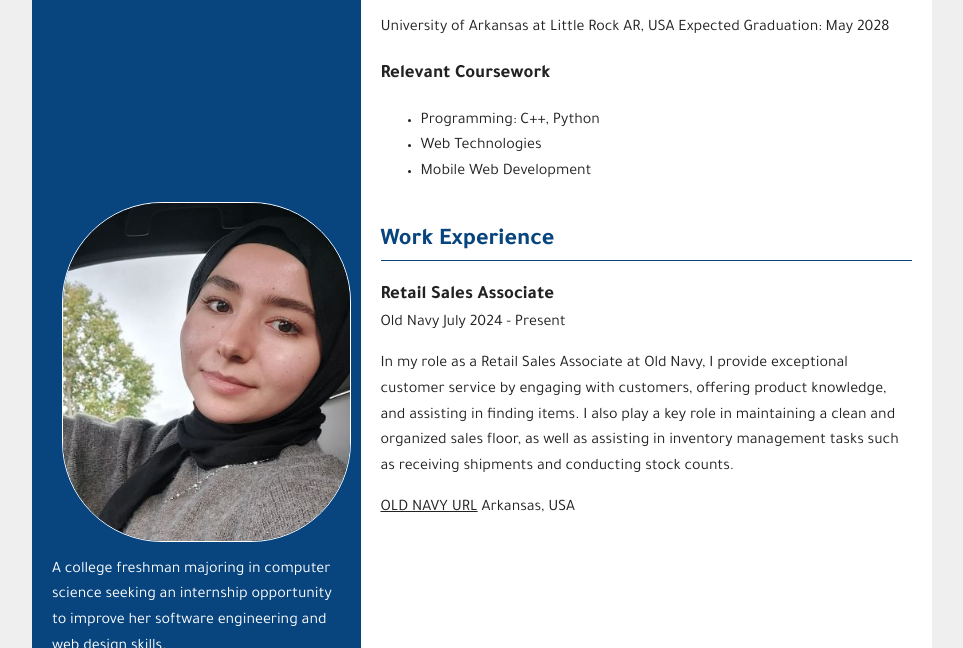
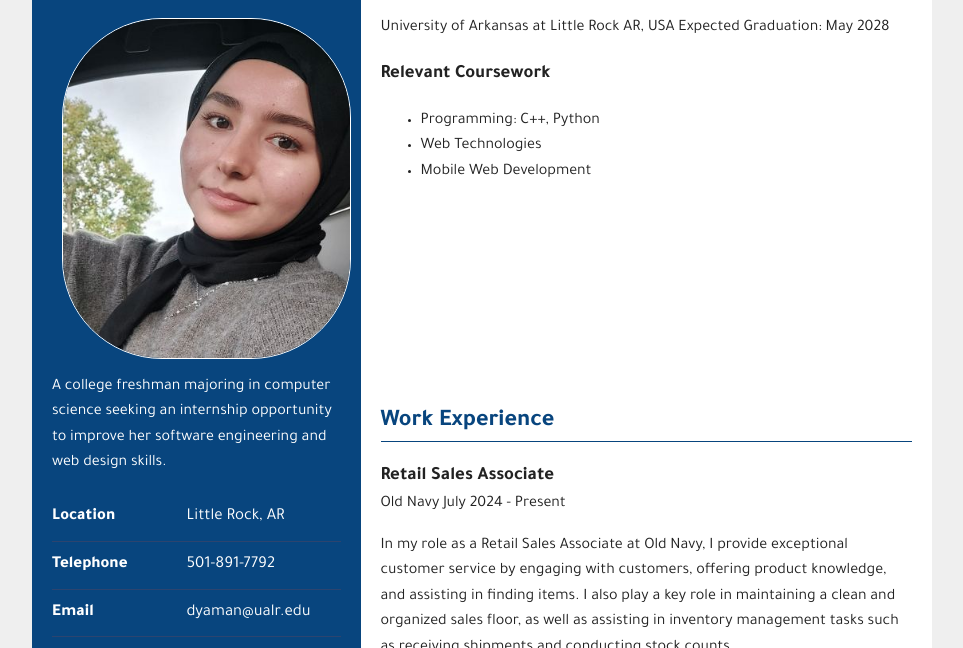
Before and after one commit to Dyaman99/mobile-web-2025, a plain HTML site: page json-resume/index.html in a window 1280 px wide. Shown: the part 121-769 px from the top of the page, without its empty margins (158-1121 px from the left). Drawn offline with Linux system fonts and the light colour scheme.

Commit message:
fixed some issues on my resume

```diff
--- a/json-resume/css/style.css
+++ b/json-resume/css/style.css
@@ -221,7 +221,6 @@
   }
 
   section#about{
-    background-origin: border-box;
     color:#ffffff;
   }
 
@@ -565,7 +564,7 @@
     max-width:900px;
     grid-template-columns: 36.5% auto;
     grid-template-areas:
-      "title education"
+      "about education"
       "about experience"
       "skills awards"
       ;
--- a/json-resume/index.html
+++ b/json-resume/index.html
@@ -88,9 +88,9 @@
 </header>
 <!-- Main -->
 <main class="container">
-  <h1 class="page-title">Dilasa Yaman</h1>
   <section id="about">
     <h2 class="visually-hidden">Personal Details</h2>
+    <h1 class="page-title">Dilasa Yaman</h1>
     <div class="bio">
     <img src="img/dilasa-photo2.jpg" alt="Dilasa Yaman">
     <p>A college freshman majoring in computer science seeking an internship opportunity to improve her software engineering and web design skills.</p>
```
